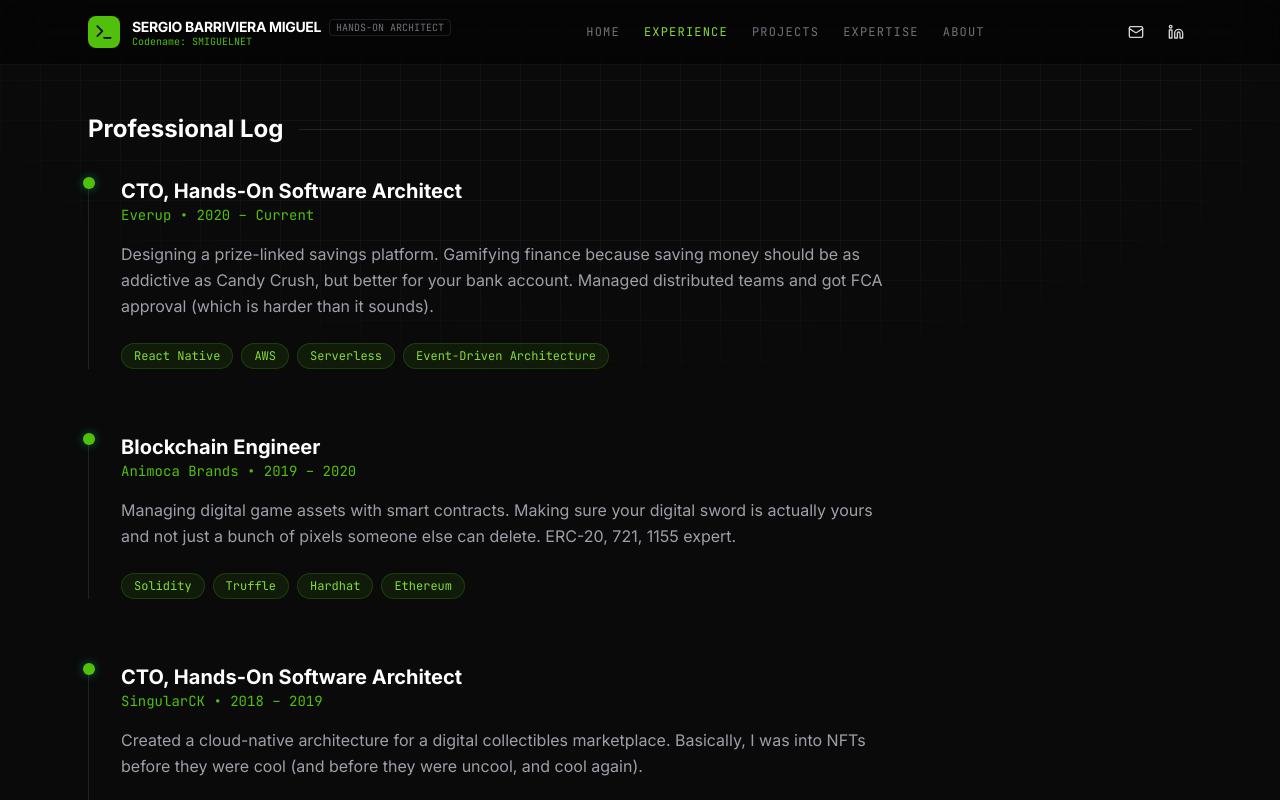
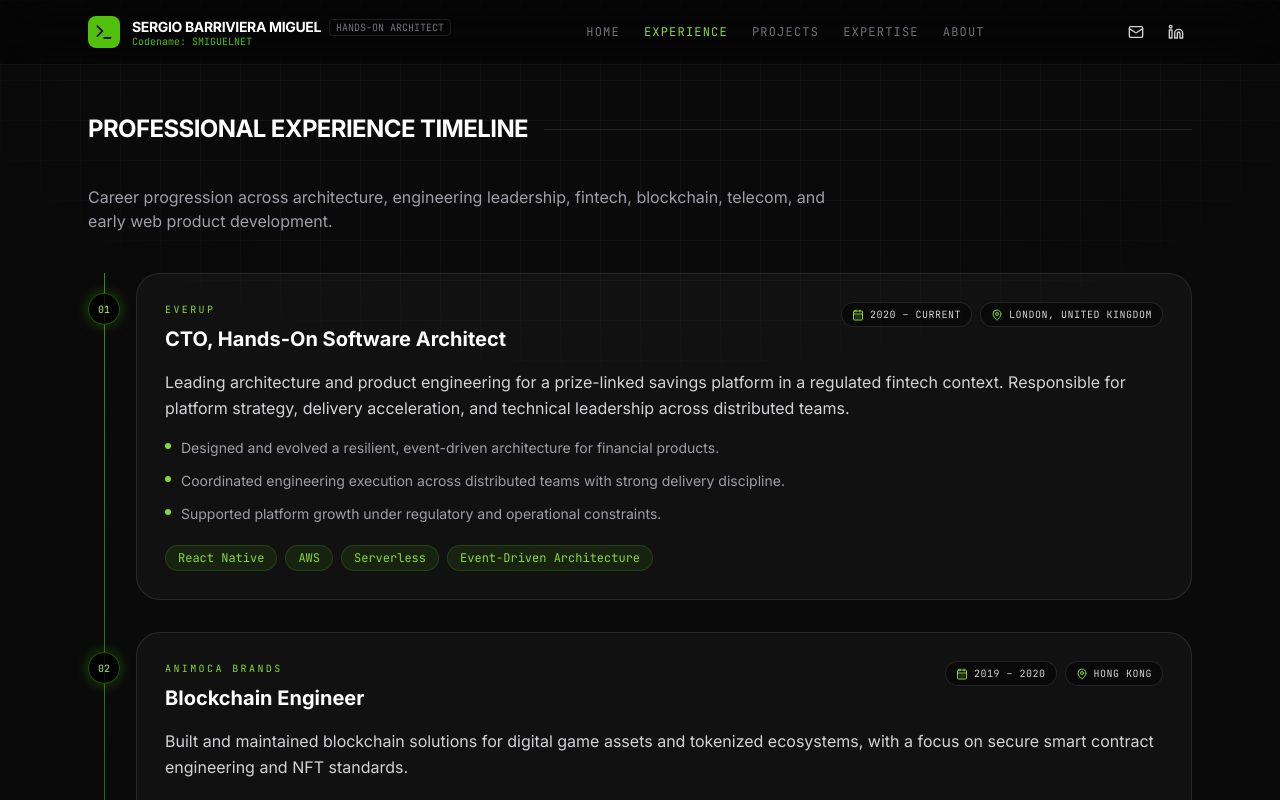
Before and after one commit to smiguelnet/website, a React (Vite) app: page / in a window 1280 px wide. Both pictures are taken after a click on the button "EXPERIENCE". Shown: the top 800 px of the page. Built offline with nearby package versions, Linux system fonts and the light colour scheme.

Commit message:
chore: update experience

```diff
--- a/src/App.tsx
+++ b/src/App.tsx
@@ -25,6 +25,8 @@
   Quote,
   Menu,
   X,
+  CalendarDays,
+  MapPin,
 } from "lucide-react";
 import { RESUME_DATA } from "./constants";
 
@@ -707,49 +709,95 @@
           )}
 
           {activeTab === "experience" && (
-            <motion.div
+            <motion.section
               key="experience"
               initial={{ opacity: 0, x: 20 }}
               animate={{ opacity: 1, x: 0 }}
               exit={{ opacity: 0, x: -20 }}
-              className="space-y-12"
+              className="space-y-10"
             >
-              <div className="flex items-center gap-4 mb-8">
-                <h3 className="text-2xl font-bold text-white">
-                  Professional Log
+              <div className="flex items-center gap-4">
+                <h3 className="text-2xl font-bold text-white uppercase tracking-tight">
+                  Professional Experience Timeline
                 </h3>
                 <div className="h-px flex-1 bg-white/10" />
               </div>
+              <p className="text-zinc-400 max-w-3xl">
+                Career progression across architecture, engineering leadership,
+                fintech, blockchain, telecom, and early web product
+                development.
+              </p>
 
-              <div className="space-y-16">
+              <div className="relative">
+                <div className="absolute left-4 top-0 bottom-0 w-px bg-gradient-to-b from-emerald-500/70 via-emerald-500/25 to-transparent" />
+
+                <div className="space-y-8">
                   {RESUME_DATA.experience.map((exp, i) => (
-                  <div
+                    <motion.article
                       key={i}
-                    className="relative pl-8 border-l border-white/10 group"
+                      initial={{ opacity: 0, y: 20 }}
+                      whileInView={{ opacity: 1, y: 0 }}
+                      viewport={{ once: true, amount: 0.3 }}
+                      transition={{ duration: 0.45, delay: i * 0.04 }}
+                      className="relative pl-12 group"
                     >
-                    <div className="absolute -left-1.5 top-0 w-3 h-3 rounded-full bg-emerald-500 shadow-[0_0_10px_rgba(16,185,129,0.5)]" />
-                    <div className="flex flex-col md:flex-row md:items-center justify-between mb-4">
-                      <div>
-                        <h4 className="text-xl font-bold text-white group-hover:text-emerald-400 transition-colors">
+                      <div className="absolute left-0 top-5 w-8 h-8 rounded-full border border-emerald-500/40 bg-black/80 text-emerald-300 font-mono text-[10px] flex items-center justify-center shadow-[0_0_14px_rgba(81,192,12,0.35)]">
+                        {String(i + 1).padStart(2, "0")}
+                      </div>
+
+                      <div className="rounded-3xl border border-white/10 bg-white/[0.03] p-6 md:p-7 hover:border-emerald-500/35 shadow-[0_0_0_rgba(81,192,12,0)] hover:shadow-[0_0_24px_rgba(81,192,12,0.14)] transition-all duration-300">
+                        <div className="flex flex-col lg:flex-row lg:items-start lg:justify-between gap-4 mb-4">
+                          <div className="space-y-2">
+                            <p className="text-[10px] font-mono uppercase tracking-[0.24em] text-emerald-400">
+                              {exp.company}
+                            </p>
+                            <h4 className="text-xl font-bold text-white group-hover:text-emerald-300 transition-colors">
                               {exp.role}
                             </h4>
-                        <p className="text-emerald-500 font-mono text-sm">
-                          {exp.company} • {exp.period}
+                          </div>
+
+                          <div className="flex flex-wrap gap-2 text-[10px] font-mono uppercase tracking-wider">
+                            <span className="inline-flex items-center gap-1.5 px-2.5 py-1 rounded-full border border-white/10 bg-black/40 text-zinc-300">
+                              <CalendarDays className="w-3 h-3 text-emerald-400" />
+                              {exp.period}
+                            </span>
+                            {exp.location && (
+                              <span className="inline-flex items-center gap-1.5 px-2.5 py-1 rounded-full border border-white/10 bg-black/40 text-zinc-300">
+                                <MapPin className="w-3 h-3 text-emerald-400" />
+                                {exp.location}
+                              </span>
+                            )}
+                          </div>
+                        </div>
+
+                        <p className="text-zinc-300 leading-relaxed">
+                          {exp.description}
+                        </p>
+
+                        {exp.highlights && exp.highlights.length > 0 && (
+                          <div className="mt-4 space-y-2.5">
+                            {exp.highlights.map((highlight, j) => (
+                              <div key={j} className="flex items-start gap-2.5">
+                                <span className="mt-1.5 w-1.5 h-1.5 rounded-full bg-emerald-400 shrink-0" />
+                                <p className="text-sm text-zinc-400 leading-relaxed">
+                                  {highlight}
                                 </p>
                               </div>
+                            ))}
                           </div>
-                    <p className="text-zinc-400 mb-6 max-w-3xl leading-relaxed">
-                      {exp.description}
-                    </p>
-                    <div className="flex flex-wrap gap-2">
+                        )}
+
+                        <div className="flex flex-wrap gap-2 mt-5">
                           {exp.tech.map((t, j) => (
                             <SkillBadge key={j} name={t} />
                           ))}
                         </div>
                       </div>
+                    </motion.article>
                   ))}
                 </div>
-            </motion.div>
+              </div>
+            </motion.section>
           )}
 
           {activeTab === "projects" && (
--- a/src/constants.ts
+++ b/src/constants.ts
@@ -91,29 +91,102 @@
       company: "Everup",
       role: "CTO, Hands-On Software Architect",
       period: "2020 – Current",
-      description: "Designing a prize-linked savings platform. Gamifying finance because saving money should be as addictive as Candy Crush, but better for your bank account. Managed distributed teams and got FCA approval (which is harder than it sounds).",
+      location: "London, United Kingdom",
+      description: "Leading architecture and product engineering for a prize-linked savings platform in a regulated fintech context. Responsible for platform strategy, delivery acceleration, and technical leadership across distributed teams.",
+      highlights: [
+        "Designed and evolved a resilient, event-driven architecture for financial products.",
+        "Coordinated engineering execution across distributed teams with strong delivery discipline.",
+        "Supported platform growth under regulatory and operational constraints."
+      ],
       tech: ["React Native", "AWS", "Serverless", "Event-Driven Architecture"]
     },
     {
       company: "Animoca Brands",
       role: "Blockchain Engineer",
       period: "2019 – 2020",
-      description: "Managing digital game assets with smart contracts. Making sure your digital sword is actually yours and not just a bunch of pixels someone else can delete. ERC-20, 721, 1155 expert.",
+      location: "Hong Kong",
+      description: "Built and maintained blockchain solutions for digital game assets and tokenized ecosystems, with a focus on secure smart contract engineering and NFT standards.",
+      highlights: [
+        "Implemented and integrated smart contracts for digital asset ownership.",
+        "Worked with ERC-20, ERC-721, and ERC-1155 standards in production workflows.",
+        "Supported secure asset lifecycle management for gaming products."
+      ],
       tech: ["Solidity", "Truffle", "Hardhat", "Ethereum"]
     },
     {
       company: "SingularCK",
       role: "CTO, Hands-On Software Architect",
       period: "2018 – 2019",
-      description: "Created a cloud-native architecture for a digital collectibles marketplace. Basically, I was into NFTs before they were cool (and before they were uncool, and cool again).",
+      location: "Sao Paulo, Brazil",
+      description: "Defined and led the architecture of a cloud-native digital collectibles marketplace, aligning product growth with scalable engineering foundations.",
+      highlights: [
+        "Designed a modern cloud-native architecture for marketplace operations.",
+        "Guided technical direction across product and engineering teams.",
+        "Delivered foundations for digital asset and NFT marketplace capabilities."
+      ],
       tech: ["Blockchain", "NFTs", "Cloud-Native", "Team Leadership"]
     },
     {
       company: "Setia Tecnologia",
       role: "Software Architect & Full-stack Developer",
       period: "2008 – 2018",
-      description: "A decade of building everything from payment gateways to internet banking. If it involves moving money or data securely, I've probably built a version of it.",
+      location: "Sao Paulo, Brazil",
+      description: "Delivered enterprise solutions across banking, payments, and digital channels, covering architecture, integration, and full-stack implementation.",
+      highlights: [
+        "Built internet banking and payment solutions for enterprise clients.",
+        "Integrated modern applications with legacy and mainframe environments.",
+        "Led architecture and implementation across web, backend, and mobile initiatives."
+      ],
       tech: ["Java", "WebSphere", "Mainframe Integration", "Android", "Docker"]
+    },
+    {
+      company: "Safra National Bank",
+      role: "Senior Software Engineer",
+      period: "August 2, 2008 – December 12, 2008",
+      location: "Sao Paulo, Brazil",
+      description: "Cared for and evolved Safra Home Broker, the bank's online stock trading platform.",
+      highlights: [
+        "Maintained and improved critical online trading workflows.",
+        "Supported platform reliability in a time-sensitive financial environment."
+      ],
+      tech: ["Online Trading", "Banking Systems", "Java", "Web Applications"]
+    },
+    {
+      company: "Compugraf Telecom",
+      role: "System Analyst and Software Development Team Leader",
+      period: "August 30, 2001 – July 31, 2008",
+      location: "Sao Paulo, Brazil",
+      description: "Developed CRM software integrated with Telco and CTI solutions for enterprise clients.",
+      highlights: [
+        "Delivered CRM and telco solutions for Carrefour, Citroen, Peugeot, Axial, Telefonica, and Casas Bahia.",
+        "Integrated Alcatel, Avaya, and Aspect systems into customer service workflows.",
+        "Connected enterprise platforms with CRMs such as Siebel and Clarify."
+      ],
+      tech: ["CRM", "CTI", "Alcatel", "Avaya", "Aspect", "Siebel", "Clarify"]
+    },
+    {
+      company: "Sebrae",
+      role: "System Analyst",
+      period: "October 2, 2000 – August 27, 2001",
+      location: "Sao Paulo, Brazil",
+      description: "Built a financial product simulation tool focused on loans and investment scenarios.",
+      highlights: [
+        "Implemented calculation and simulation modules for financial planning use cases.",
+        "Supported decision-making with structured loan and investment comparisons."
+      ],
+      tech: ["Financial Systems", "Simulation", "System Analysis"]
+    },
+    {
+      company: "3D Brasil Advertising",
+      role: "Designer, WebDesigner and Developer",
+      period: "March 2, 1998 – September 29, 2000",
+      location: "Sao Paulo, Brazil",
+      description: "Created brands, logos, websites, and e-commerce platforms for client campaigns.",
+      highlights: [
+        "Designed and implemented digital experiences from brand identity to web delivery.",
+        "Worked with CGI, Perl, and ASP in early web application stacks."
+      ],
+      tech: ["Brand Design", "Web Design", "E-commerce", "CGI", "Perl", "ASP"]
     }
   ],
   skills: {
```
Lines whose indentation alone changed are shown as unchanged.
